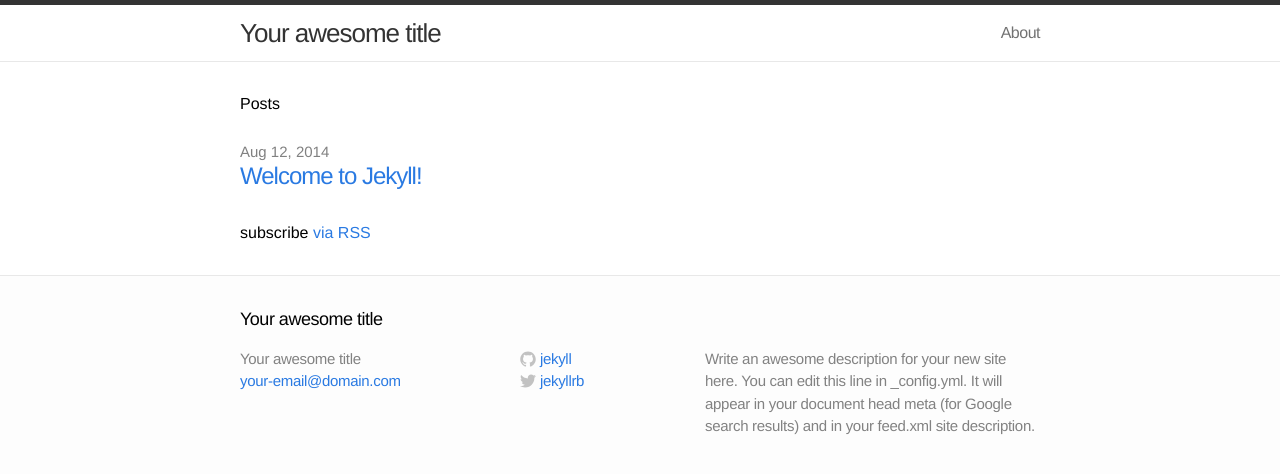
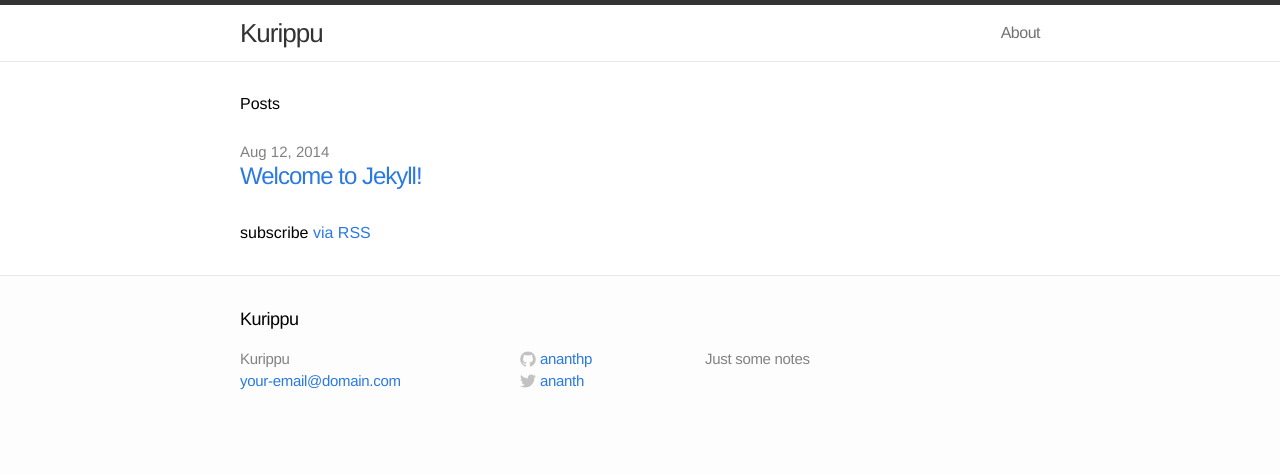
Before and after one commit to ananthp/kurippu, a Jekyll site: the page built from index.html, in a window 1280 px wide. Shown: the top 474 px of the page. Built offline with Jekyll 4.4.1, drawn with Linux system fonts in a browser that asks for light colours.

Commit message:
basic config

```diff
--- a/_config.yml
+++ b/_config.yml
@@ -1,11 +1,11 @@
 # Site settings
-title: Your awesome title
+title: Kurippu
 email: your-email@domain.com
-description: "Write an awesome description for your new site here. You can edit this line in _config.yml. It will appear in your document head meta (for Google search results) and in your feed.xml site description."
+description: "Just some notes"
 baseurl: ""
 url: "http://yourdomain.com"
-twitter_username: jekyllrb
-github_username:  jekyll
+twitter_username: ananth
+github_username:  ananthp
 
 # Build settings
 markdown: kramdown
```
